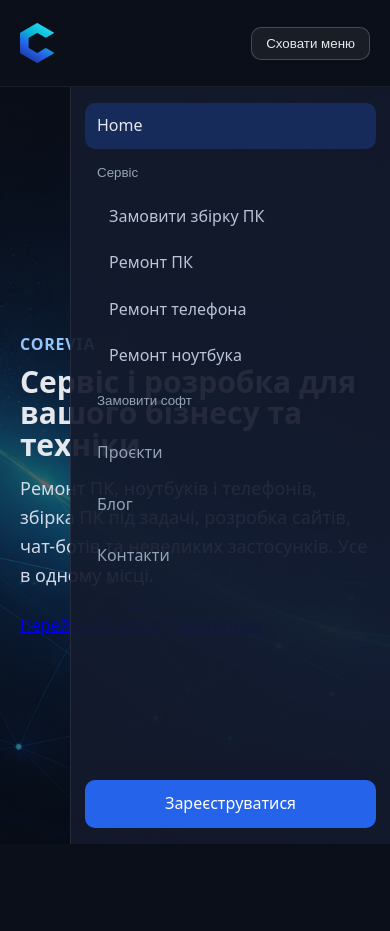
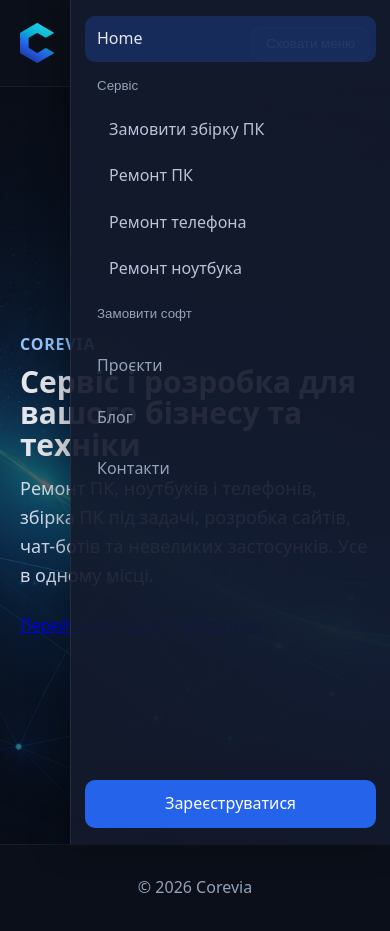
Before and after one commit to nemshylovandrii1290-pixel/corevia, a React (Vite) app: page / in a window 390 px wide. Before the commit the page ends 844 px from the top, so only its background shows below. Built offline with nearby package versions, Linux system fonts and the light colour scheme.

Commit message:
Use full-height sidebar column that pushes entire layout

```diff
--- a/src/app/Layouts/MainLayout.jsx
+++ b/src/app/Layouts/MainLayout.jsx
@@ -13,19 +13,18 @@ function MainLayout() {
   }
 
   return (
-    <div className={`layout ${sidebarOpen ? 'layout--menu-open' : 'layout--menu-closed'}`}>
-      <Sidebar isOpen={sidebarOpen} />
-
-      <div className="layout__frame">
+    <div className={`app-shell ${sidebarOpen ? 'app-shell--menu-open' : 'app-shell--menu-closed'}`}>
+      <div className="app-shell__frame">
         <Header onToggleSidebar={toggleSidebar} sidebarOpen={sidebarOpen} />
 
-        <div className="layout__scroll">
-          <main className="layout__content">
-            <Outlet />
-          </main>
-          <Footer />
-        </div>
+        <main className="app-shell__content">
+          <Outlet />
+        </main>
+
+        <Footer />
       </div>
+
+      <Sidebar isOpen={sidebarOpen} />
     </div>
   )
 }
--- a/src/app/Layouts/MainLayout.scss
+++ b/src/app/Layouts/MainLayout.scss
@@ -1,38 +1,33 @@
-.layout {
+.app-shell {
   min-height: 100vh;
+  display: grid;
+  grid-template-columns: minmax(0, 1fr) 0;
+  align-items: stretch;
   background: var(--color-bg);
+  transition: grid-template-columns 0.25s ease;
 }
 
-.layout__frame {
-  width: 100%;
-  transition: margin-right 0.25s ease;
+.app-shell--menu-open {
+  grid-template-columns: minmax(0, 1fr) 320px;
 }
 
-.layout--menu-open .layout__frame {
-  margin-right: 320px;
+.app-shell--menu-closed {
+  grid-template-columns: minmax(0, 1fr) 0;
 }
 
-.layout--menu-closed .layout__frame {
-  margin-right: 0;
+.app-shell__frame {
+  min-width: 0;
+  display: flex;
+  flex-direction: column;
 }
 
-.layout__scroll {
-  height: calc(100vh - 87px);
-  overflow-y: auto;
-  overflow-x: hidden;
-}
-
-.layout__content {
+.app-shell__content {
   min-height: calc(100vh - 87px - 84px);
 }
 
 @media (max-width: 920px) {
-  .layout--menu-open .layout__frame,
-  .layout--menu-closed .layout__frame {
-    margin-right: 0;
-  }
-
-  .layout__scroll {
-    height: calc(100vh - 87px);
+  .app-shell--menu-open,
+  .app-shell--menu-closed {
+    grid-template-columns: minmax(0, 1fr);
   }
 }
--- a/src/widgets/Sidebar/Sidebar.scss
+++ b/src/widgets/Sidebar/Sidebar.scss
@@ -1,9 +1,7 @@
 .sidebar {
-  position: fixed;
-  top: 87px;
-  right: 0;
-  z-index: 1001;
-  height: calc(100vh - 87px);
+  position: sticky;
+  top: 0;
+  height: 100vh;
   border-left: 1px solid rgba(255, 255, 255, 0.08);
   background: rgba(20, 27, 45, 0.92);
   overflow: hidden;
@@ -19,6 +17,7 @@
   width: 0;
   opacity: 0;
   border-left: 0;
+  pointer-events: none;
 }
 
 .sidebar__inner {
@@ -111,6 +110,14 @@
 }
 
 @media (max-width: 920px) {
+  .sidebar {
+    position: fixed;
+    top: 0;
+    right: 0;
+    z-index: 1100;
+    box-shadow: -8px 0 32px rgba(0, 0, 0, 0.28);
+  }
+
   .sidebar--open {
     width: min(320px, 88vw);
   }
```
